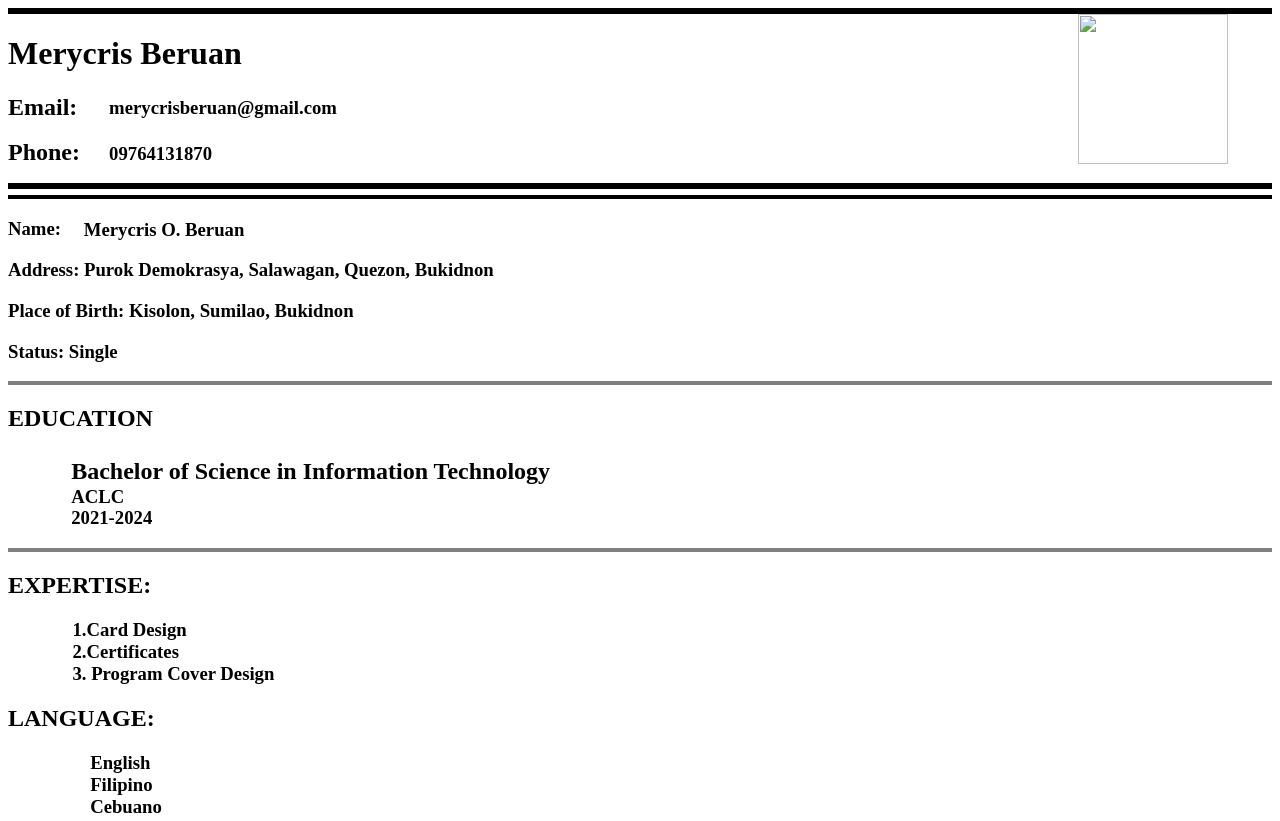
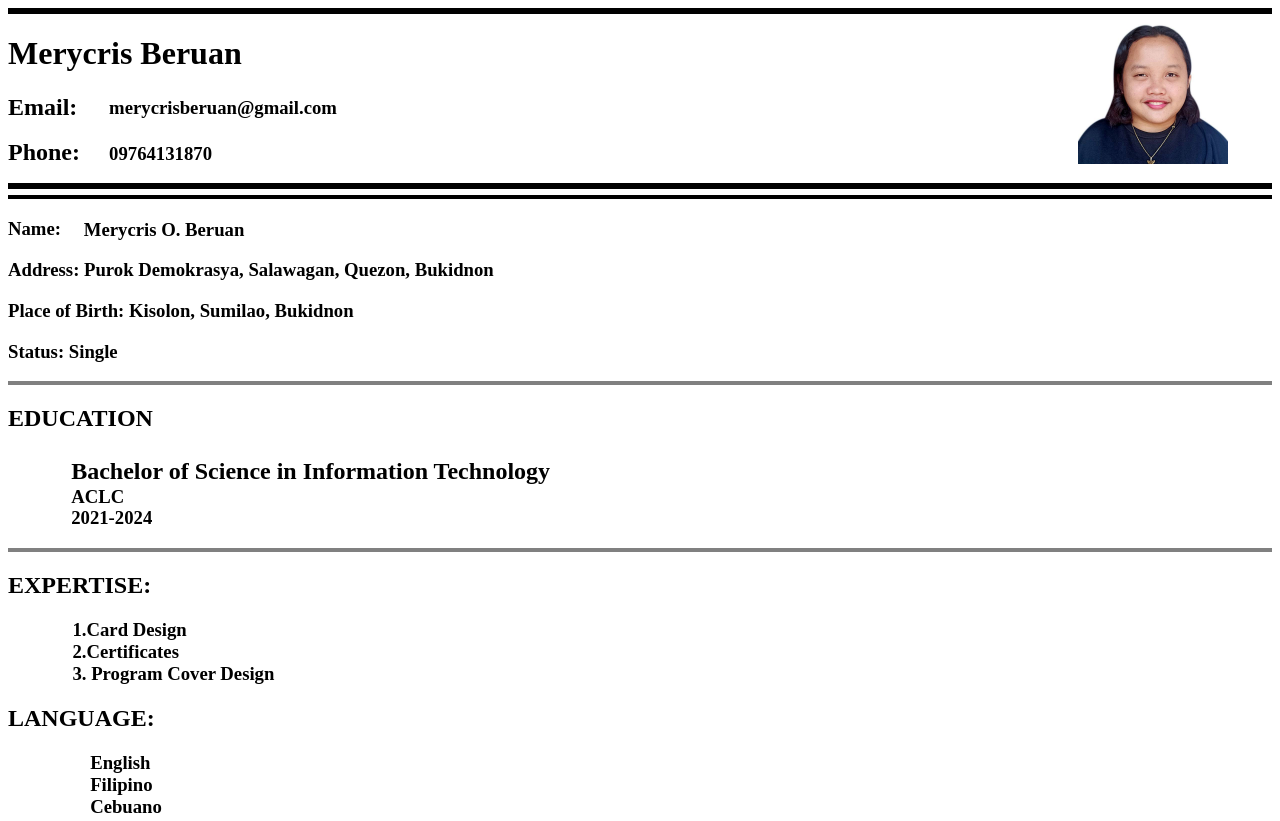
Before and after one commit to MerycrisBeruan/merycris_resume, a plain HTML site: page index.html in a window 1280 px wide. Shown: the top 821 px of the page. Drawn offline with Linux system fonts and the light colour scheme.

Commit message:
Update index.html

```diff
--- a/index.html
+++ b/index.html
@@ -8,7 +8,7 @@
 <body>
     <div class="bordered">
     </div>
-    <img src="merycris" class="pic">
+    <img src="merycris.jpg" class="pic">
     <h1>Merycris Beruan</h1>
     <h2>Email:</h2>
     <h3 class="mail">merycrisberuan@gmail.com</h3>
```
